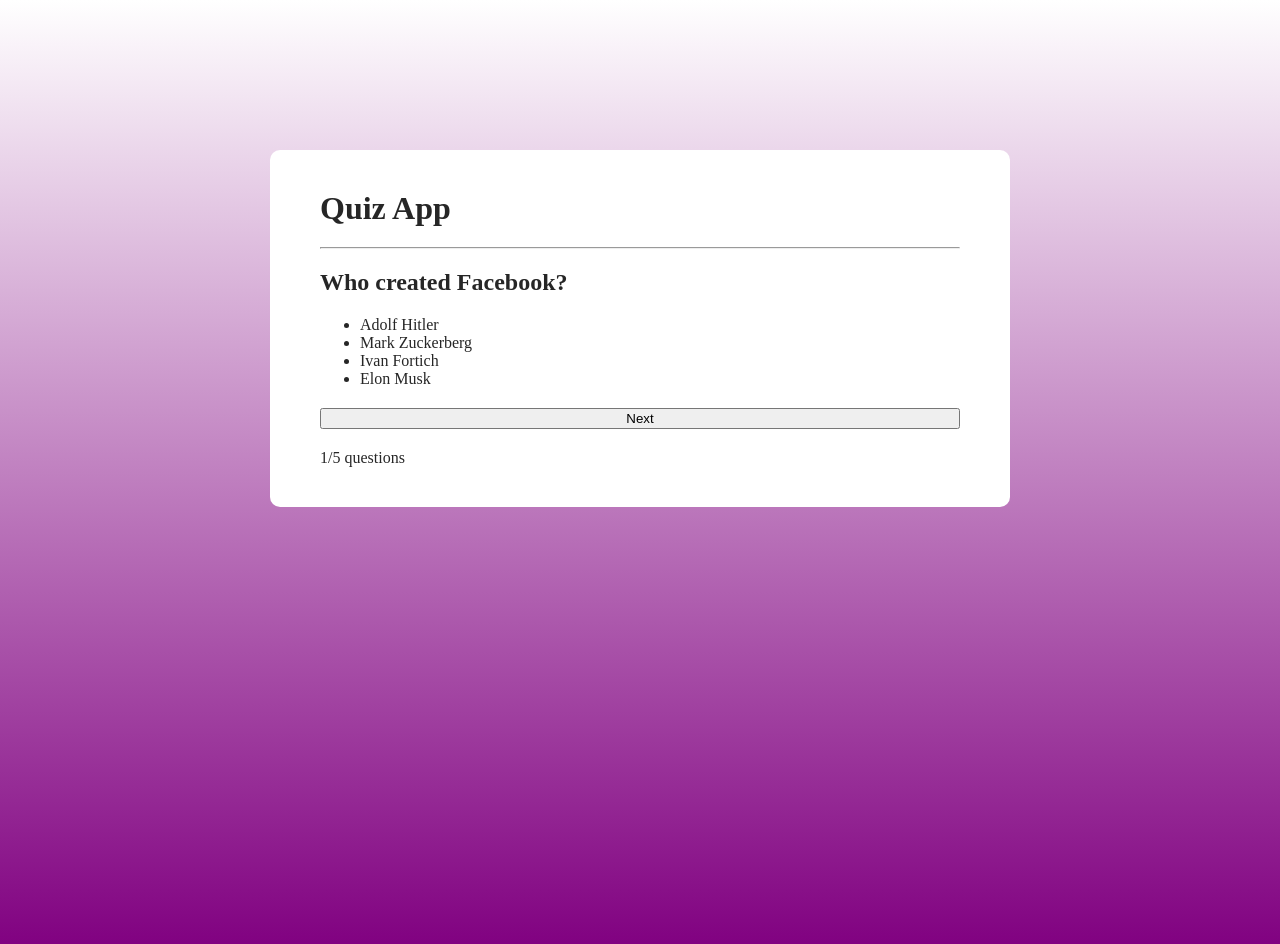
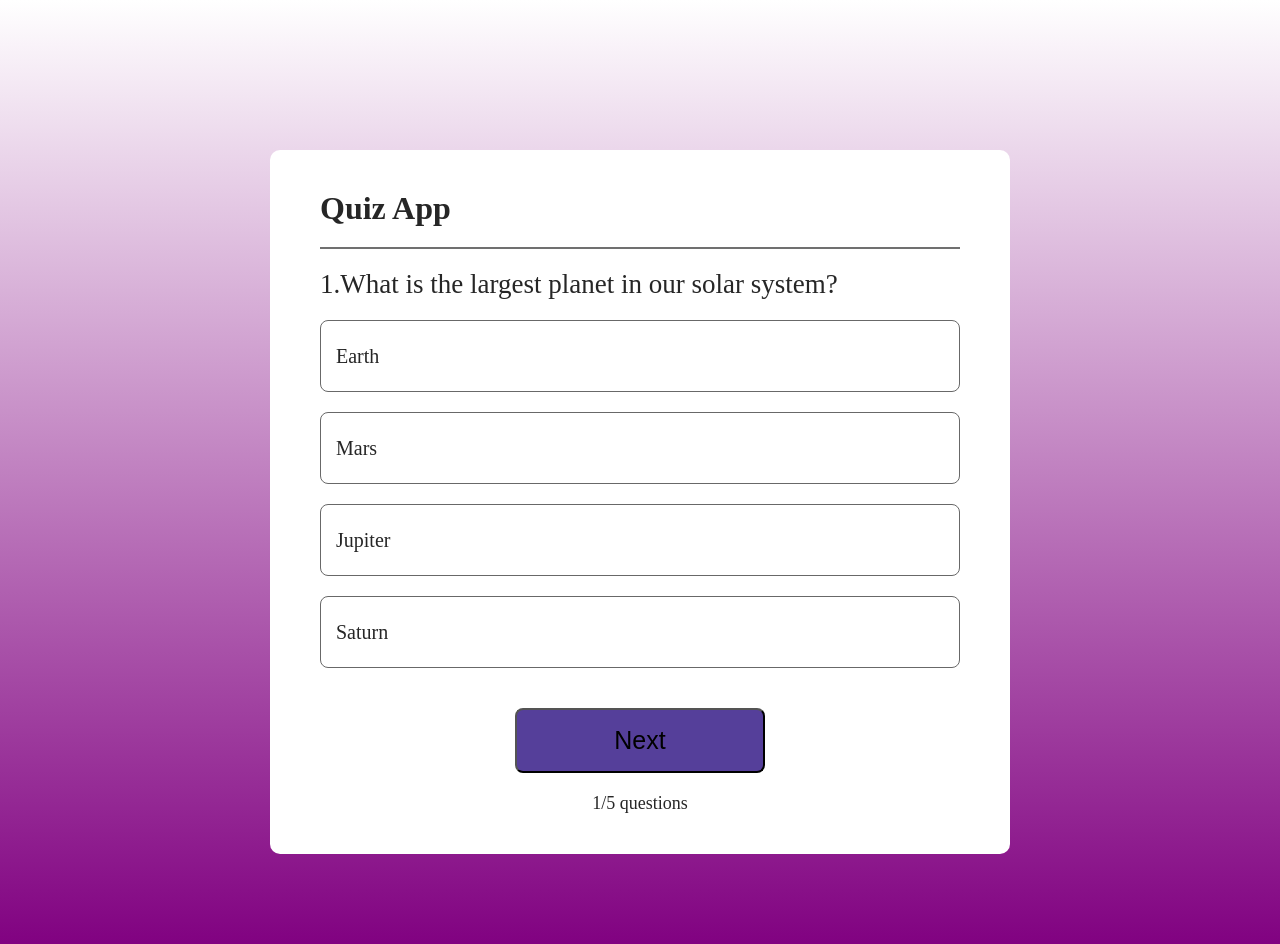
Before and after one commit to ethannjan/TeamDuncan, a React (Vite) app in the folder quiz-app/: page / in a window 1280 px wide. Shown: the top 944 px of the page. Built offline with nearby package versions, Linux system fonts and the light colour scheme.

Commit message:
quiz questions

```diff
--- a/quiz-app/src/Components/Quiz.css
+++ b/quiz-app/src/Components/Quiz.css
@@ -10,3 +10,52 @@
     border-radius: 10px;
     padding: 40px 50px;
 }
+
+.container hr{
+    height: 2px;
+    border: none;
+    background: #707070;
+}
+
+.container h2{
+font-size: 27px;
+font-weight: 500;
+}
+
+.container ul li{ display: flex;
+    align-items: center;
+    height: 70px;
+    padding-left: 15px;
+    border: 1px solid #686868;
+    border-radius: 8px;
+    margin-bottom: 20px;
+    font-size: 20px;
+    cursor: pointer;
+    }
+
+
+.container button{
+    margin: auto;
+    width: 250px;
+    height: 65px;
+    background: #553f9a;
+    color: ■#fff; font-size: 25px;
+    font-weight: 500;
+    border-radius: 8px;
+    cursor: pointer;
+    }
+
+.container .index{
+    margin: auto;
+    font-size: 18px;
+}
+
+.correct{
+    background: white;
+    border-color: green;
+}
+
+.wrong{
+    background: white;
+    border-color: red;
+}
--- a/quiz-app/src/Components/Quiz.jsx
+++ b/quiz-app/src/Components/Quiz.jsx
@@ -1,21 +1,34 @@
-import React from 'react'
+import React, { useState } from 'react'
 import './Quiz.css'
+import { data } from '../assets/data';
+const Quiz = () => {
 
-const Quiz = () => {
+  const [index, setIndex] = useState(0);
+  const [question, setQuestion] = useState(data[index]);
+
+  const checkAns = (e,ans) => {
+    if (question.ans===ans) {
+      e.target.classList.add("correct");
+
+    }
+    else {
+      e.target.classList.add("wrong");
+    }
+  }
   return (
     <div className='container'>
-        <h1>Quiz App</h1>
-        <hr/>
+      <h1>Quiz App</h1>
+      <hr />
 
-        <h2> Who created Facebook?</h2>
-        <ul>
-            <li>Adolf Hitler</li>
-            <li>Mark Zuckerberg</li>
-            <li>Ivan Fortich</li>
-            <li>Elon Musk</li>
-        </ul>
-        <button>Next</button>
-        <div className='index'>1/5 questions</div>
+      <h2>{index + 1}.{question.question}</h2>
+      <ul>
+        <li onClick={(e)=>{checkAns(e,1)}}>{question.option1}</li>
+        <li onClick={(e)=>{checkAns(e,2)}}>{question.option2}</li>
+        <li onClick={(e)=>{checkAns(e,3)}}>{question.option3}</li>
+        <li onClick={(e)=>{checkAns(e,4)}}>{question.option4}</li>
+      </ul>
+      <button>Next</button>
+      <div className='index'>1/5 questions</div>
     </div>
   )
 }
--- /dev/null
+++ b/quiz-app/src/assets/data.js
@@ -0,0 +1,46 @@
+export const data = [
+    {
+        question: "What is the largest planet in our solar system?",
+        option1: "Earth",
+        option2: "Mars",
+        option3: "Jupiter",
+        option4: "Saturn",
+        ans: 3,
+    },
+    {
+        question: "Who wrote the play Romeo and Juliet? ",
+        option1: " Charles Dickens",
+        option2: "William Shakespeare",
+        option3: "Mark Twain",
+        option4: "Jane Austen",
+        ans: 2,
+    },
+
+    {
+        question: "What is the capital of France? ",
+        option1: " Rome",
+        option2: "Madrid",
+        option3: "Berlin",
+        option4: "Paris",
+        ans: 4,
+    },
+
+    {
+        question: "How many continents are there on Earth? ",
+        option1: " Six",
+        option2: "Seven",
+        option3: "Five",
+        option4: "Nine",
+        ans: 2,
+    },
+
+    {
+        question: "Which planet is known as the Red Planet? ",
+        option1: " Venus",
+        option2: "Mars",
+        option3: "Mercury",
+        option4: "Saturn",
+        ans: 2,
+    },
+
+]
--- a/quiz-app/src/index.css
+++ b/quiz-app/src/index.css
@@ -1,5 +1,6 @@
 *{
   margin: 0;
+  padding: 0;
 }
 
 body{
```
